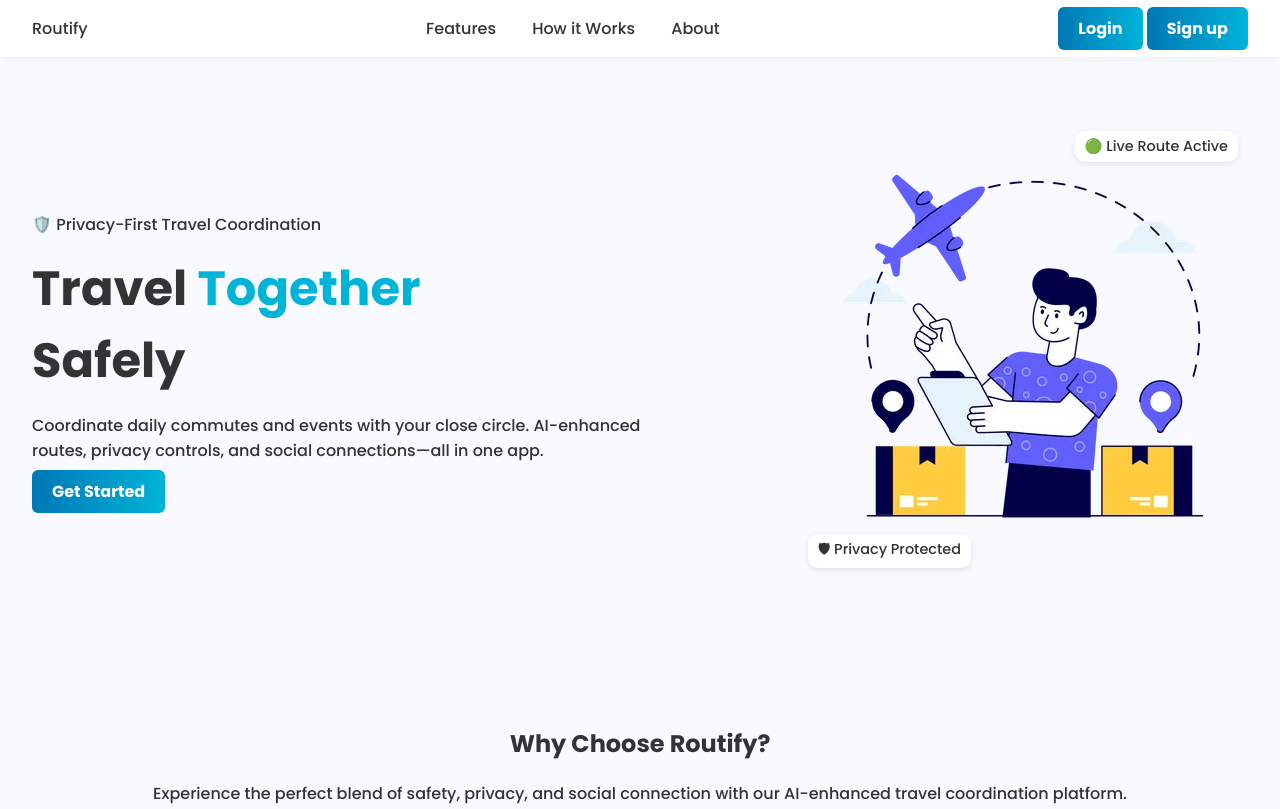
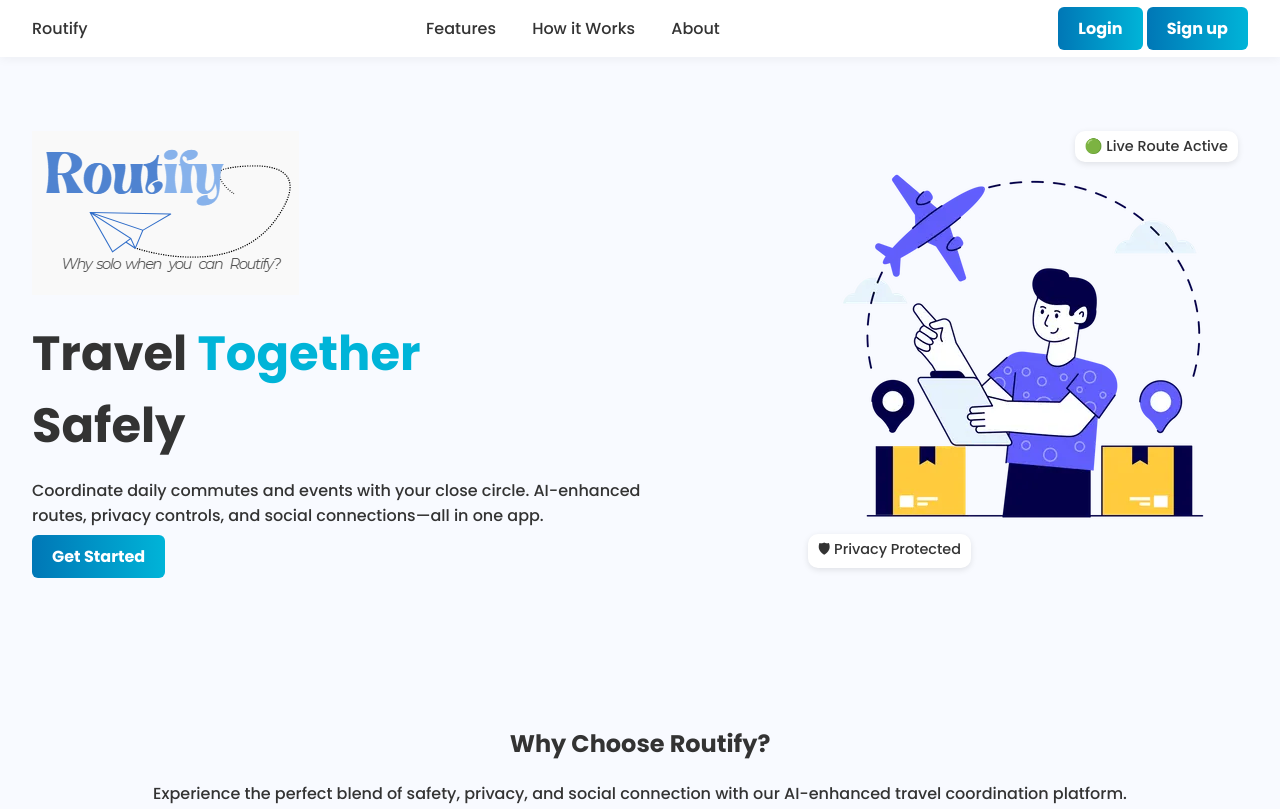
Before and after one commit to jxnki/obscura, a website: page index.html in a window 1280 px wide. Shown: the top 809 px of the page. Drawn offline with Linux system fonts and the light colour scheme.

Commit message:
added logo

```diff
--- a/index.html
+++ b/index.html
@@ -28,7 +28,7 @@
   <!-- Hero Section -->
   <section class="hero">
     <div class="hero-content">
-      <p class="label">🛡️ Privacy-First Travel Coordination</p>
+      <img src="logo.png" alt="Routify Logo" class="logo-img" />
       <h1>Travel <span class="highlight">Together</span><br/>Safely</h1>
       <p class="subtext">Coordinate daily commutes and events with your close circle. AI-enhanced routes, privacy controls, and social connections—all in one app.</p>
       <div class="hero-buttons">
```
Also changed, not shown: dashboard.html (+1 -0 lines), logo.png (added).
